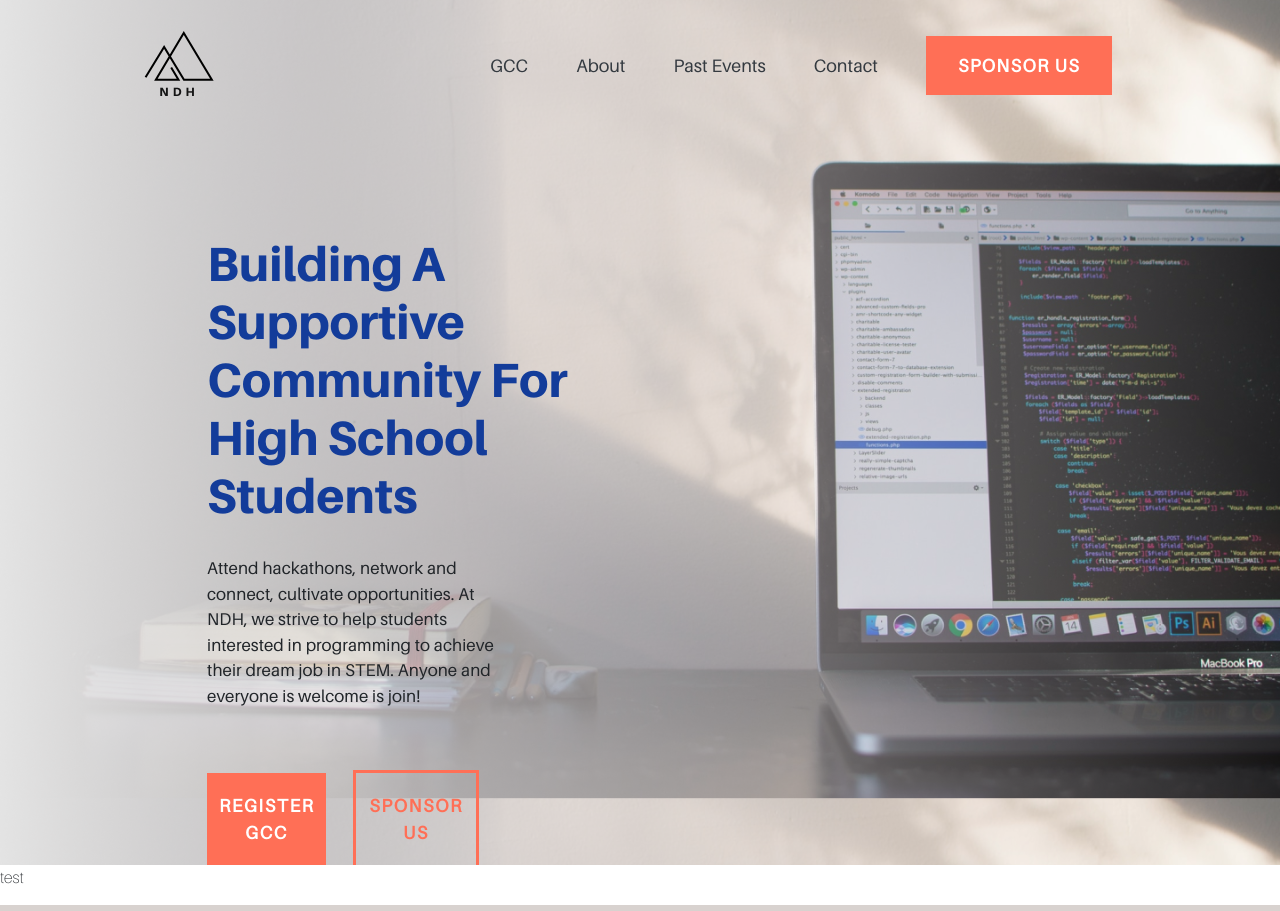
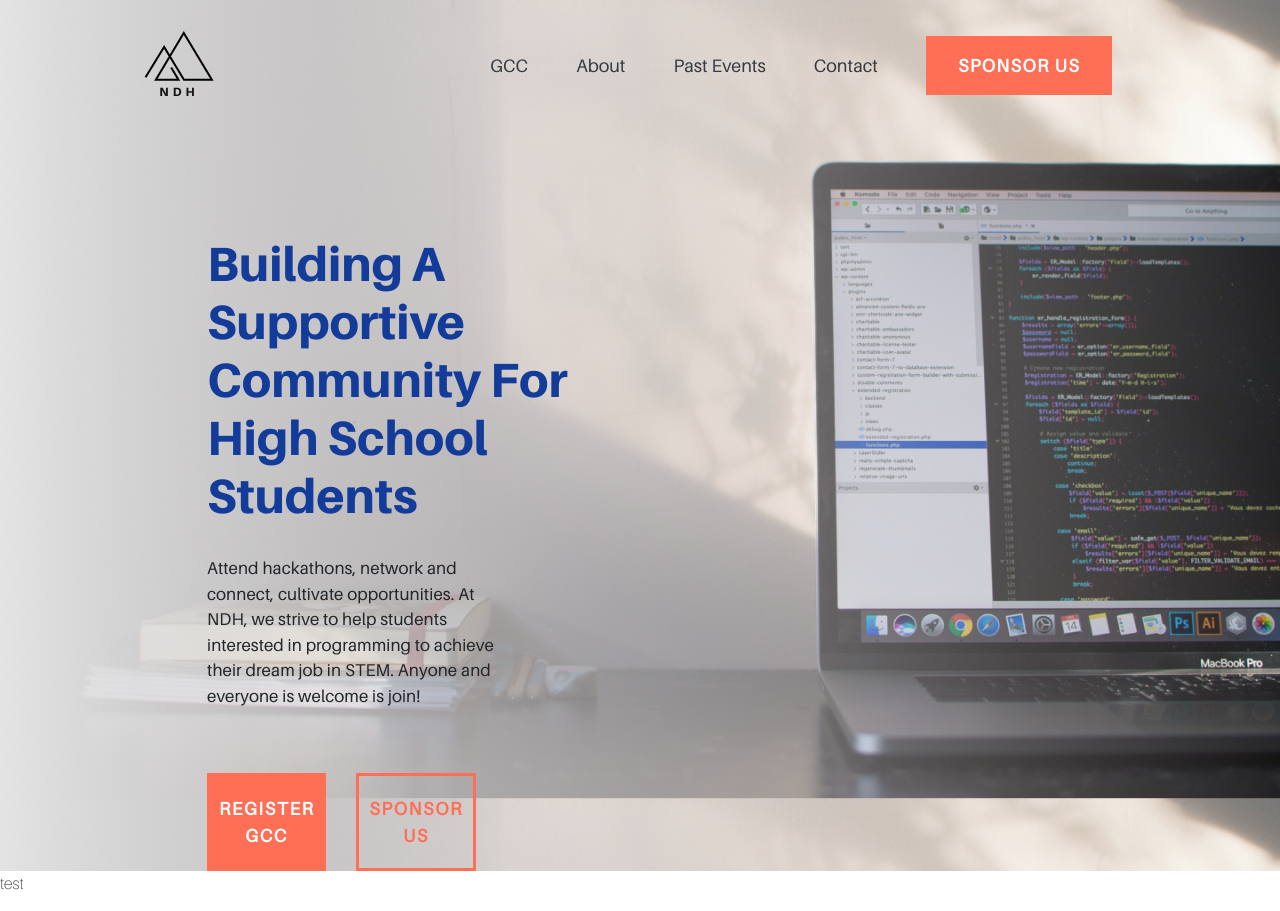
Before and after one commit to northern-dehacks/northern-dehacks-web, a PHP site: page / in a window 1280 px wide. Run offline with PHP 8.4, Linux system fonts and the light colour scheme; some libraries are stand-ins or nearby versions.

Commit message:
box shadow fix

```diff
--- a/css/style.css
+++ b/css/style.css
@@ -84,6 +84,9 @@ nav {
   margin: 0 1.5rem;
   height: 100%;
   text-align: center;
+}
+
+.v-center{
   display: flex;
   justify-content: center;
   align-items: center;
@@ -159,12 +162,13 @@ nav {
   font-style: normal;
   font-weight: 700;
   letter-spacing: 0.1rem;
+  border: 3px solid transparent;
 }
 
 .cta-btn:hover{
   transition: all 1s ease;
   background-color: transparent;
-  box-shadow: 0 0 0 3px var(--highlight);
+  border: 3px solid var(--highlight);
   color: white;
 }
 
@@ -175,7 +179,7 @@ nav {
   display: inline-block;
   background-color: transparent;
   font-family: 'aileron-regular';
-  box-shadow: 0 0 0 3px var(--highlight);
+  border: 3px solid var(--highlight);
   color: var(--highlight);
   padding: 1.2rem 0;
   width: 100%;
--- a/index.html
+++ b/index.html
@@ -33,19 +33,19 @@
           <div class="collapse navbar-collapse justify-content-end" id="navbarSupportedContent">
             <ul class="navbar-nav top-nav-items">
               <li>
-                <a class="top-nav-item text-dark" href="">GCC</a>
+                <a class="top-nav-item v-center text-dark" href="">GCC</a>
               </li>
               <li>
-                <a class="top-nav-item text-dark" href="">About</a>
+                <a class="top-nav-item v-center text-dark" href="">About</a>
               </li>
               <li>
-                <a class="top-nav-item text-dark" href="">Past Events</a>
+                <a class="top-nav-item v-center text-dark" href="">Past Events</a>
               </li>
               <li>
-                <a class="top-nav-item text-dark" href="">Contact</a>
+                <a class="top-nav-item v-center text-dark" href="">Contact</a>
               </li>
               <li>
-                <a class="top-nav-item top-nav-sponsor" href="">SPONSOR US</a>
+                <a class="top-nav-item v-center top-nav-sponsor" href="">SPONSOR US</a>
               </li>
             </ul>
           </div>
@@ -65,7 +65,7 @@
             </div>
             <div class="row mt-5">
               <div class="col-lg-4">
-                <a href="" class="cta-btn">
+                <a href="" class="cta-btn h-100">
                   REGISTER GCC
                 </a>
               </div>
```
